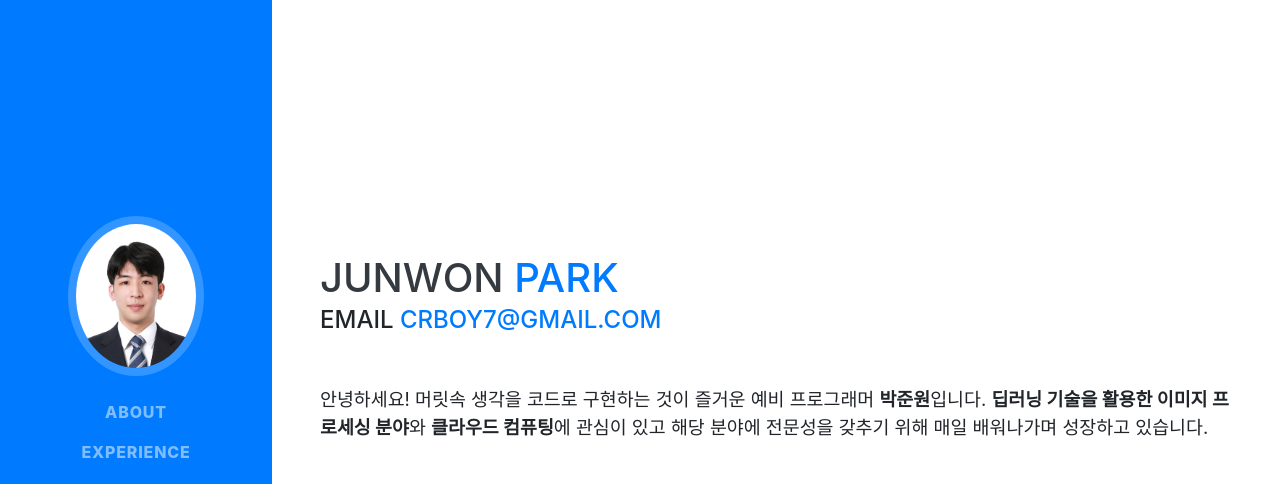
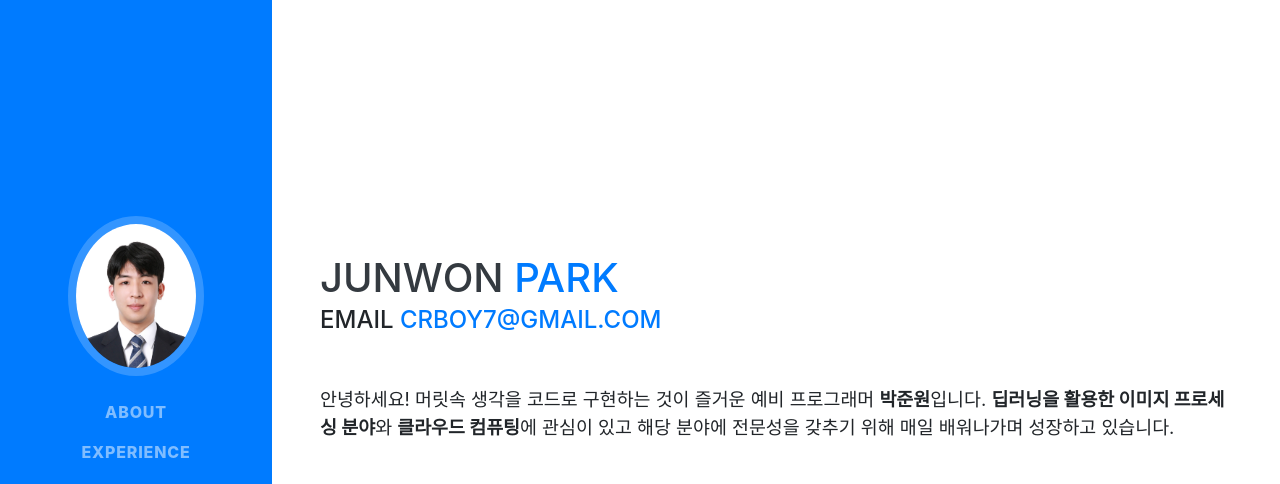
Before and after one commit to joonwonpark/joonwonpark.github.io, a website with bundled scripts: page index.html in a window 1280 px wide. Shown: the top 484 px of the page. Built offline with nearby package versions, Linux system fonts and the light colour scheme; a web font is replaced by a local one.

Commit message:
Update index.html

```diff
--- a/index.html
+++ b/index.html
@@ -69,7 +69,7 @@
         <div class="subheading mb-5">email
           <a href="mailto:name@email.com">crboy7@gmail.com</a>
         </div>
-        <p class="lead mb-5">안녕하세요! 머릿속 생각을 코드로 구현하는 것이 즐거운 예비 프로그래머 <strong>박준원</strong>입니다. <strong>딥러닝 기술을 활용한 이미지 프로세싱 분야</strong>와 <strong>클라우드 컴퓨팅</strong>에 관심이 있고 해당 분야에 전문성을 갖추기 위해 매일 배워나가며 성장하고 있습니다.</p>
+        <p class="lead mb-5">안녕하세요! 머릿속 생각을 코드로 구현하는 것이 즐거운 예비 프로그래머 <strong>박준원</strong>입니다. <strong>딥러닝을 활용한 이미지 프로세싱 분야</strong>와 <strong>클라우드 컴퓨팅</strong>에 관심이 있고 해당 분야에 전문성을 갖추기 위해 매일 배워나가며 성장하고 있습니다.</p>
         <!-- <h3>motto</h2>
         <p>자신이 하고자 하는 일이 있다면 끝까지 완수하자.!</p> -->
         <p>
```
